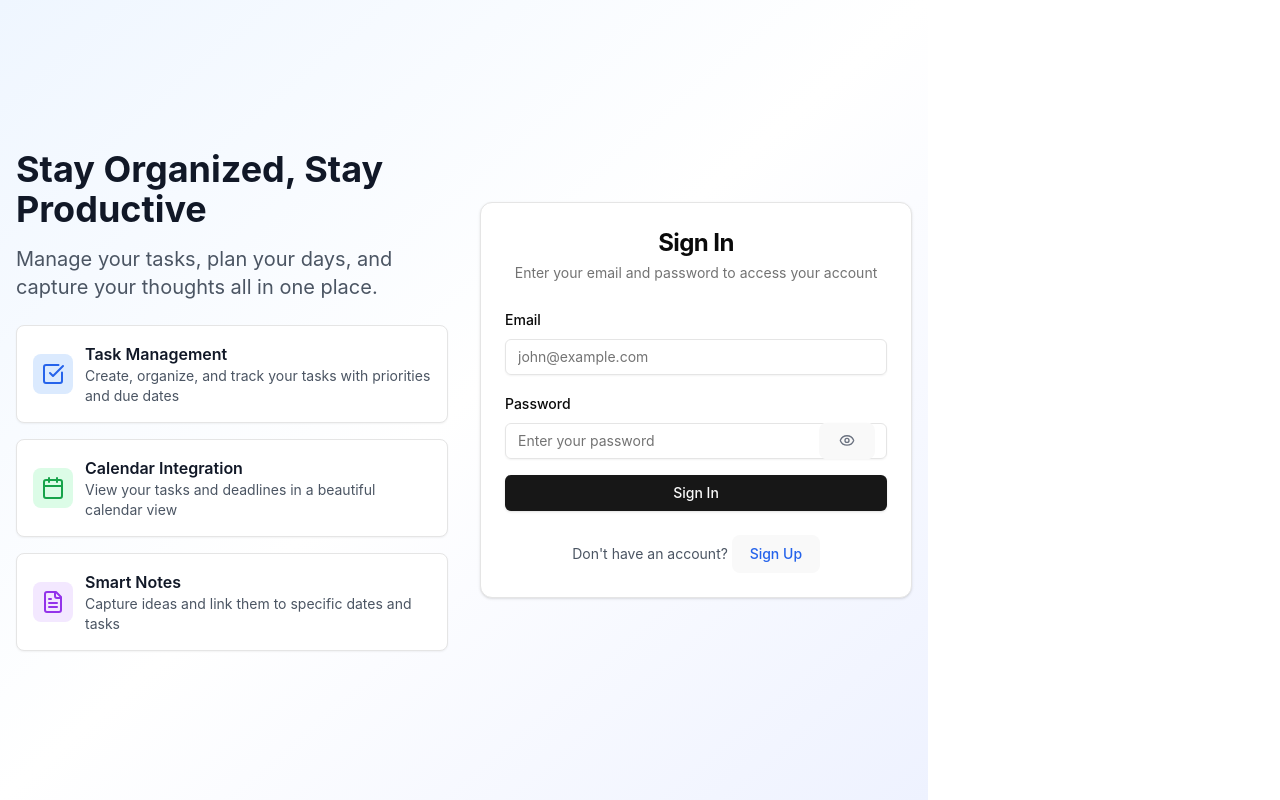
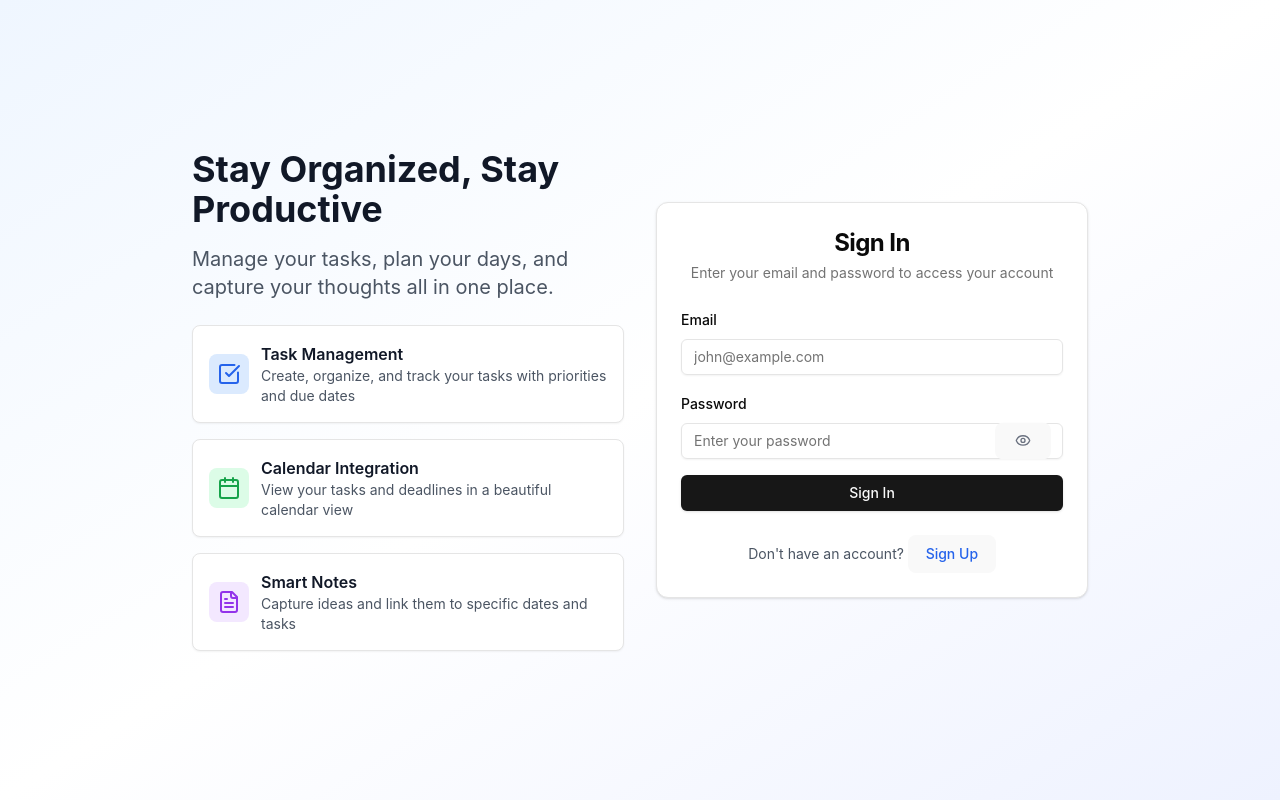
Before and after one commit to Yugabharathi21/to-do-list-project, a React (Vite) app: page / in a window 1280 px wide. Built offline with nearby package versions, Linux system fonts and the light colour scheme; no server answers.

Commit message:
fix: adjust layout structure and remove unnecessary flex properties from body

```diff
--- a/src/components/layout/Layout.tsx
+++ b/src/components/layout/Layout.tsx
@@ -8,9 +8,9 @@
 
 export function Layout({ children }: LayoutProps) {
   return (
-    <div className="min-h-screen bg-gray-50 dark:bg-gray-900">
+    <div className="min-h-screen bg-gray-50 dark:bg-gray-900 flex flex-col">
       <Navbar />
-      <div className="flex">
+      <div className="flex flex-1 h-[calc(100vh-57px)]">
         <Sidebar />
         <main className="flex-1 p-6 overflow-auto">
           {children}
--- a/src/index.css
+++ b/src/index.css
@@ -28,8 +28,6 @@
 
 body {
   margin: 0;
-  display: flex;
-  place-items: center;
   min-width: 320px;
   min-height: 100vh;
 }
```
